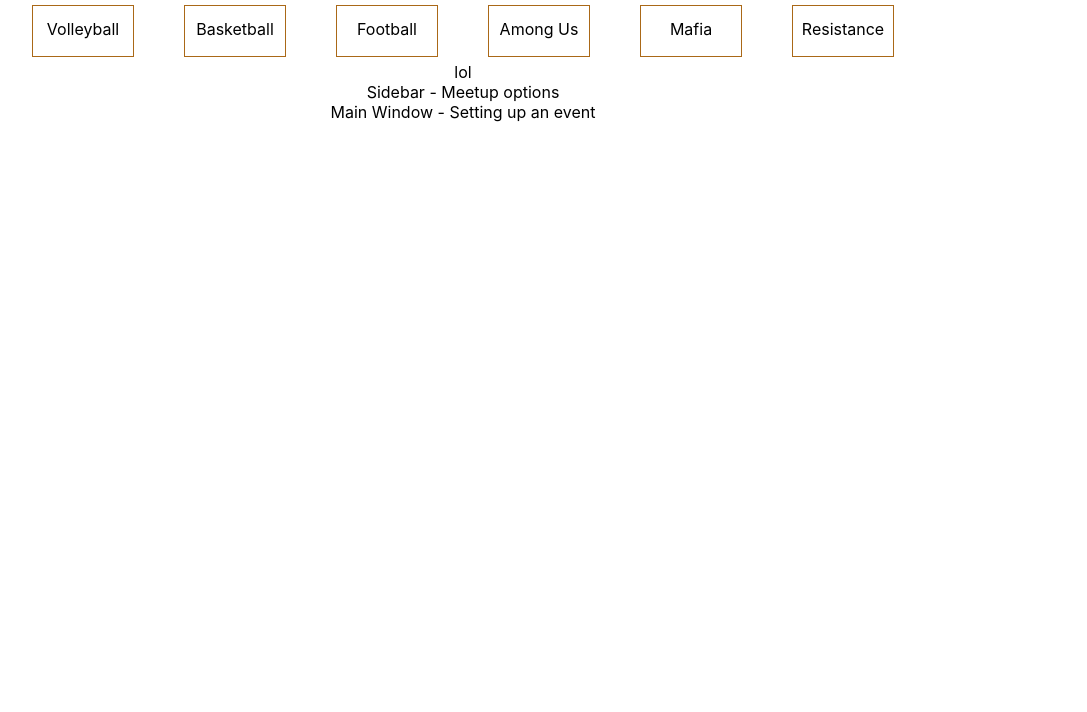
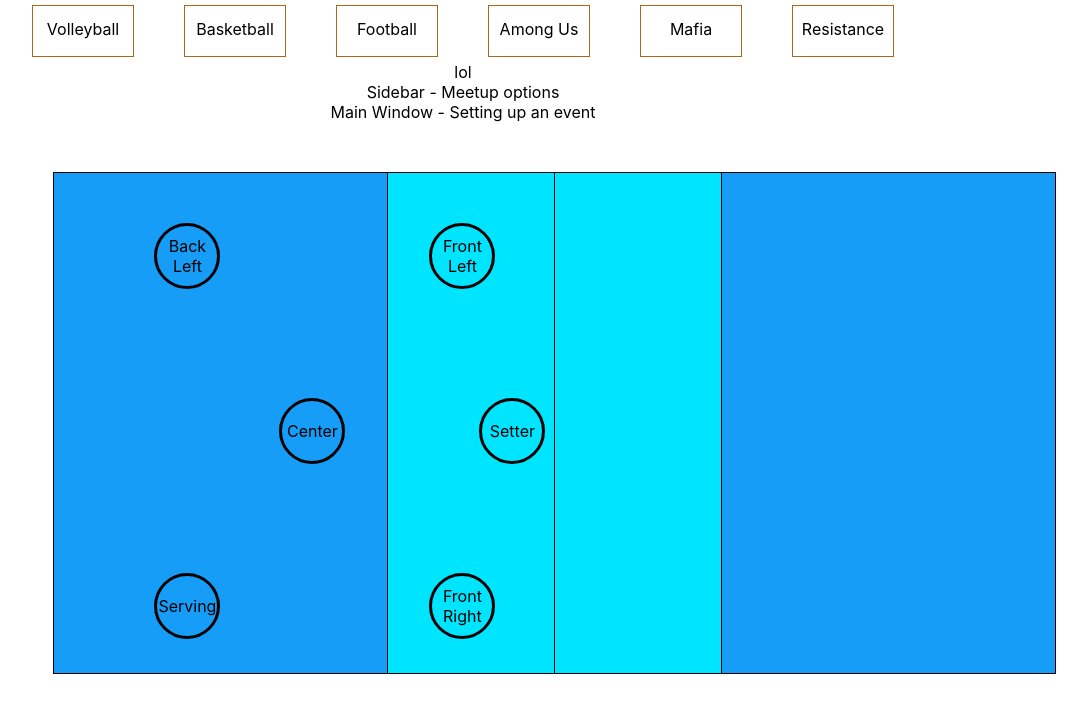
Before and after one commit to aimakov/meetup_app, a React (Create React App) app: page / in a window 1280 px wide. Shown: the top 712 px of the page, without its empty margins (177-1264 px from the left). Built offline with nearby package versions, Linux system fonts and the light colour scheme.

Commit message:
updated dynamic position filler + basic position selection

```diff
--- /dev/null
+++ b/src/Components/Event/Dot/Dot.css
@@ -0,0 +1,56 @@
+.Dot {
+    display: flex;
+    justify-content: center;
+    align-items: center;
+    width: 60px;
+    height: 60px;
+    border-radius: 50%;
+    border: 3px solid black;
+    text-align: center;
+    cursor: pointer;
+}
+
+.Dot:hover {
+    background-color: brown;
+}
+
+.Setter {
+    position: absolute;
+    left: 425px;
+    top: 225px;
+}
+
+.FrontLeft {
+    position: absolute;
+    left: 375px;
+    top: 50px;
+}
+
+.FrontRight {
+    position: absolute;
+    left: 375px;
+    top: 400px;
+}
+
+.Serving {
+    position: absolute;
+    left: 100px;
+    top: 400px;
+}
+
+.BackLeft {
+    position: absolute;
+    left: 100px;
+    top: 50px;
+}
+
+.Center {
+    position: absolute;
+    left: 225px;
+    top: 225px;
+}
+
+span {
+    position: absolute;
+
+}
--- /dev/null
+++ b/src/Components/Event/Dot/Dot.js
@@ -0,0 +1,14 @@
+import React from 'react';
+import './Dot.css';
+
+const Dot = (props) => {
+
+    const style = 'Dot ' + props.position;
+    return(
+        <div className={style} onClick={props.clicked}><span>{props.name}</span></div>
+    );
+
+
+}
+
+export default Dot;
--- /dev/null
+++ b/src/Components/EventFields/Volleyball/Volleyball.js
@@ -0,0 +1,57 @@
+import classes from './Volleyball.module.css';
+import React, { Component } from 'react';
+import Dot from '../../Event/Dot/Dot';
+
+class VolleyBallCourt extends Component {
+
+    state  = {
+        positions : [
+            { id: 'Setter', name: 'Setter', player: 'Setter'},
+            { id: 'FrontLeft', name: 'Front Left', player: 'Front Left'},
+            { id: 'FrontRight', name: 'Front Right', player: 'Front Right'},
+            { id: 'Serving', name: 'Serving', player: 'Serving'},
+            { id: 'BackLeft', name: 'Back Left', player: 'Back Left'},
+            { id: 'Center', name: 'Center', player: 'Center'},
+        ]
+    }
+
+
+    positionClickedHandler = (posId) => {
+        const posIndex = this.state.positions.findIndex(c => {
+            return c.id === posId;
+        });
+
+        const updatedPosition = {...this.state.positions[posIndex]};
+
+        updatedPosition.player = 'Nurba';
+
+        const updatedPositions = [...this.state.positions]
+        updatedPositions[posIndex].player = updatedPosition.player;
+
+        this.setState({positions: updatedPositions})
+        // console.log(this.state.positions);
+
+    }
+
+    render(){
+        return(
+            <div className={classes.Volleyball}>
+
+                <div className={classes.LeftBig}></div>
+                <div className={classes.LeftSmall}></div>
+                <div className={classes.RightSmall}></div>
+                <div className={classes.RightBig}></div>
+
+                {this.state.positions.map((pos) => (
+                    <Dot key={pos.id} position={pos.id} name={pos.player} clicked={() => this.positionClickedHandler(pos.id)}/>
+                ))}
+
+            </div>
+        );
+    }
+}
+
+
+
+
+export default VolleyBallCourt;
--- /dev/null
+++ b/src/Components/EventFields/Volleyball/Volleyball.module.css
@@ -0,0 +1,50 @@
+
+
+.Volleyball {
+    position: relative;
+    left: 18%;
+    margin-top: 50px;
+    width: 1000px;
+    height: 500px;
+    border: 1px solid black;
+}
+
+.LeftBig {
+    position: absolute;
+    top: -1px;
+    left: -1px;
+    height: 500px;
+    width: 333px;
+    background-color: #169df7;
+    border: 1px solid black;
+}
+
+.LeftSmall {
+    position: absolute;
+    top: -1px;
+    left: 333px;
+    height: 500px;
+    width: 167px;
+    background-color: #00e5ff;
+    border: 1px solid black;
+}
+
+.RightSmall {
+    position: absolute;
+    top: -1px;
+    left: 500px;
+    height: 500px;
+    width: 167px;
+    background-color: #00e5ff;
+    border: 1px solid black;
+}
+
+.RightBig {
+    position: absolute;
+    top: -1px;
+    left: 667px;
+    height: 500px;
+    width: 333px;
+    background-color: #169df7;
+    border: 1px solid black;
+}
--- a/src/Containers/Layout.js
+++ b/src/Containers/Layout.js
@@ -1,6 +1,7 @@
 import React, { Component } from 'react';
 import Aux from '../Auxiliary/Auxiliary';
 import Toolbar from '../Components/Toolbar/Toolbar';
+import Volleyball from '../Components/EventFields/Volleyball/Volleyball';
 
 class Layout extends Component {
 
@@ -33,7 +34,7 @@
             <div>{this.state.message}</div>
             <div>Sidebar - Meetup options</div>
             <div>Main Window - Setting up an event</div>
-
+            <Volleyball/>
             </Aux>
 
             // <div className={classes.Toolbar}>Toolbar - Event Types</div>
```
Also changed, not shown: src/Components/EventFields/AmongUs/AmongUs.css (added), src/Components/EventFields/AmongUs/AmongUs.js (added), 1 other file (tests, documents, lock files or other folders).
